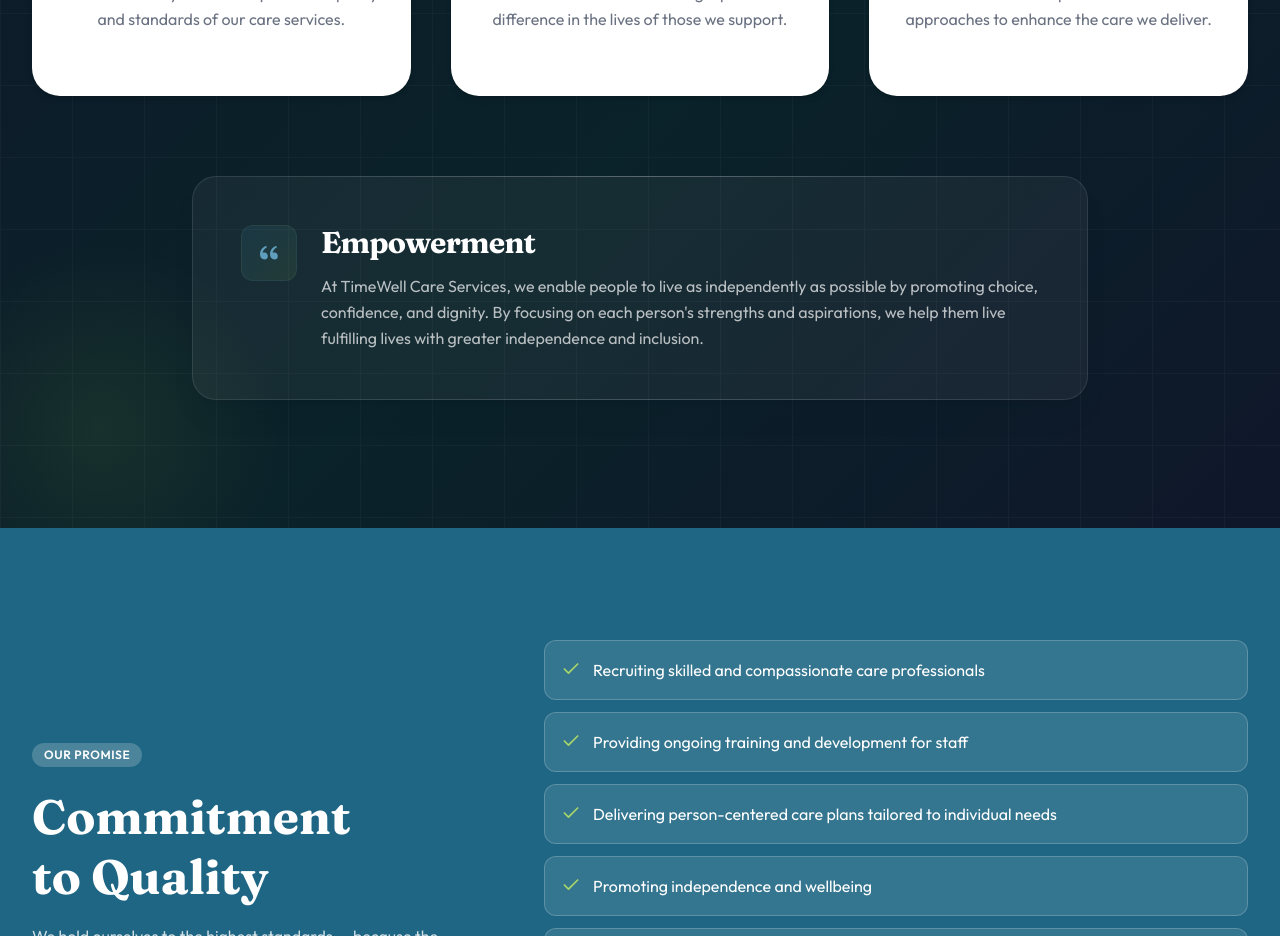
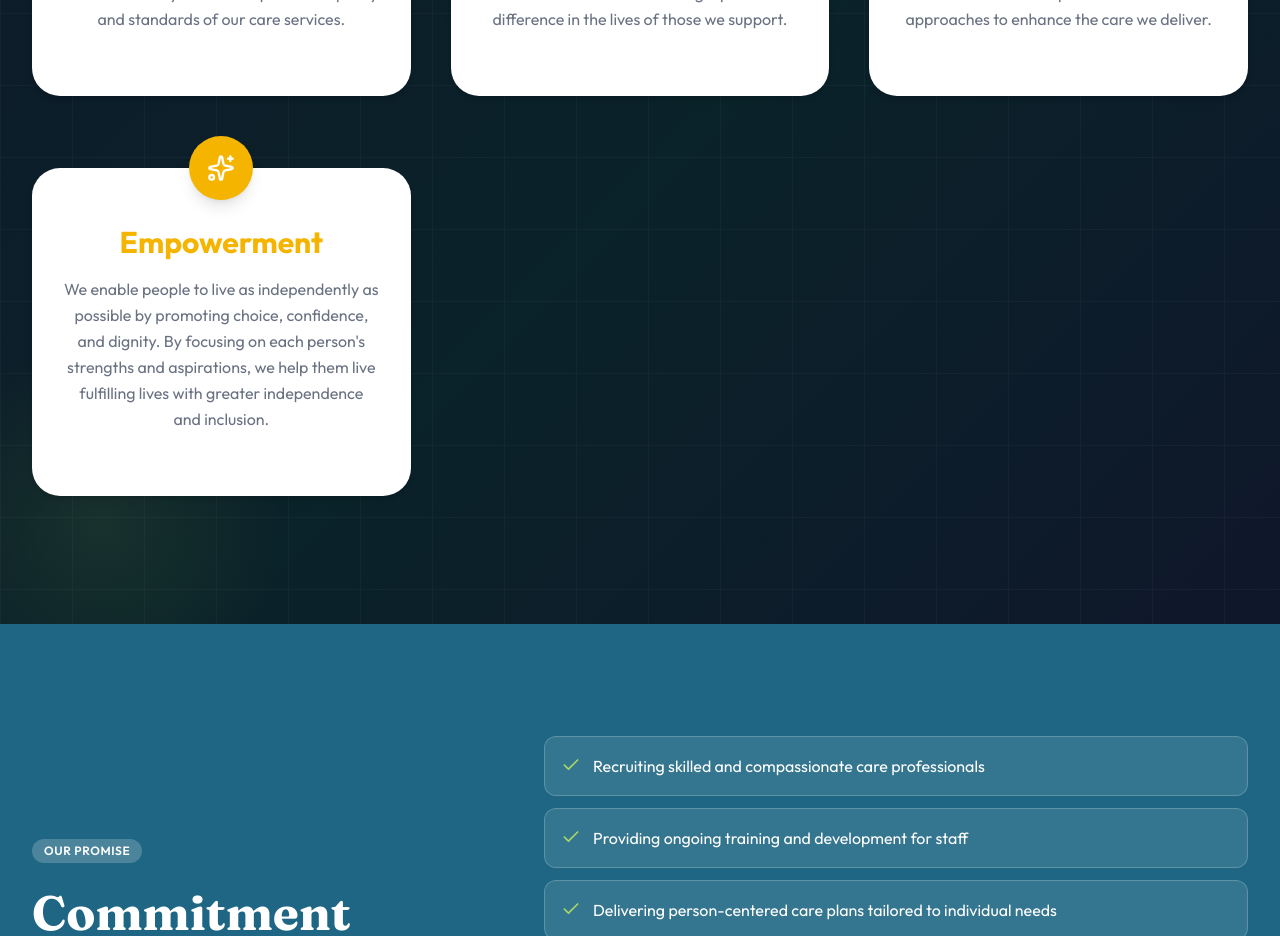
Before and after one commit to digievolve/timewell_frontend, a Next.js app: page /about in a window 1280 px wide. Shown: the part 4120-5056 px from the top of the page. Built offline with nearby package versions, Linux system fonts and the light colour scheme.

Commit message:
Update about page.tsx

```diff
--- a/app/about/page.tsx
+++ b/app/about/page.tsx
@@ -14,6 +14,7 @@ const values = [
   { Icon: Award,     title: "Excellence",  color: "#bc00eb", description: "We continuously strive to improve the quality and standards of our care services." },
   { Icon: Check,     title: "Commitment",  color: "#8ef00f", description: "We are dedicated to making a positive difference in the lives of those we support." },
   { Icon: Lightbulb, title: "Innovation",  color: "#d82e04", description: "We embrace best practices and new approaches to enhance the care we deliver." },
+  { Icon: Sparkles,  title: "Empowerment", color: "#f4b400", description: "We enable people to live as independently as possible by promoting choice, confidence, and dignity. By focusing on each person's strengths and aspirations, we help them live fulfilling lives with greater independence and inclusion." },
 ];
 
 const commitments = [
@@ -396,7 +397,7 @@ export default function AboutPage() {
 
        {/* ── Empowerment Section ────────────────────────────────────────── */}
 {/* ── Empowerment Section ────────────────────────────────────────── */}
-<div className="mt-20 max-w-4xl mx-auto px-4 sm:px-0">
+<div className="mt-20 hidden max-w-4xl mx-auto px-4 sm:px-0">
   <AnimateIn direction="up" delay={100}>
     <div className="relative bg-white/5 rounded-3xl p-6 sm:p-10 md:p-12 border border-white/10 shadow-xl shadow-primary-900/10">
       {/* Decorative elements */}
```
